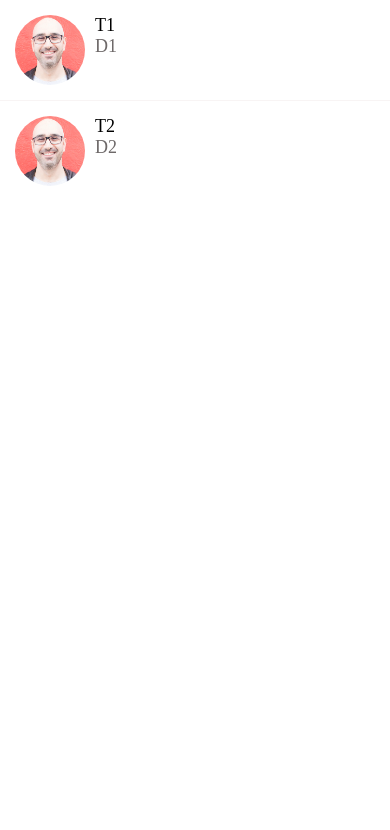
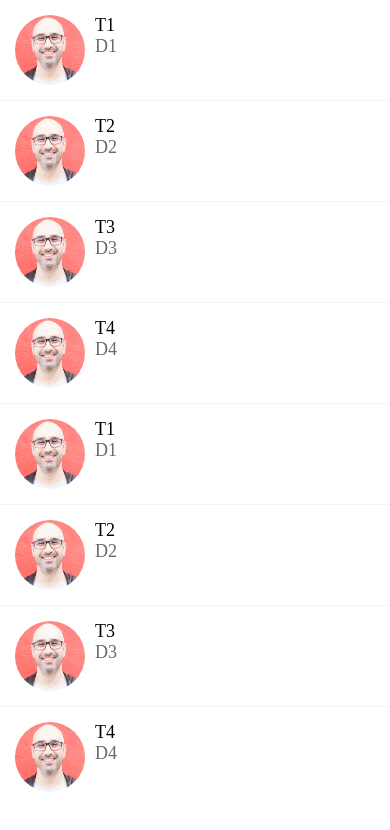
Before and after one commit to gnokto/ReactNativeApp, a React Native app: screen / in a window 390 px wide. Shown: the top 830 px of the page. Built offline with nearby package versions, Linux system fonts and the light colour scheme.

Commit message:
Touchable message screen and list items

```diff
--- a/app/components/ListItem.js
+++ b/app/components/ListItem.js
@@ -1,11 +1,14 @@
 import React from 'react';
-import { View, StyleSheet, Image } from 'react-native';
+import { View, StyleSheet, Image, TouchableHighlight } from 'react-native';
 import AppText from './AppText';
 import colors from '../config/colors';
 
 
-function ListItem({ title, description, image }) {
+function ListItem({ title, description, image, onPress }) {
     return (
+        <TouchableHighlight
+            underlayColor={colors.light}
+            onPress={onPress}>
             <View style={styles.container}>
                 <Image style={styles.image} source={image} />
                 <View>
@@ -13,6 +16,7 @@ function ListItem({ title, description, image }) {
                     <AppText style={styles.description}>{description}</AppText>
                 </View>
             </View>
+        </TouchableHighlight>
     )
 }
 
--- a/app/screens/MessagesScreen.js
+++ b/app/screens/MessagesScreen.js
@@ -17,6 +17,42 @@ const messages = [
         title: 'T2',
         description: 'D2',
         image: require('../assets/mosh.jpg')
+    },
+    {
+        id: 3,
+        title: 'T3',
+        description: 'D3',
+        image: require('../assets/mosh.jpg')
+    },
+    {
+        id: 4,
+        title: 'T4',
+        description: 'D4',
+        image: require('../assets/mosh.jpg')
+    },
+    {
+        id: 5,
+        title: 'T1',
+        description: 'D1',
+        image: require('../assets/mosh.jpg')
+    },
+    {
+        id: 6,
+        title: 'T2',
+        description: 'D2',
+        image: require('../assets/mosh.jpg')
+    },
+    {
+        id: 7,
+        title: 'T3',
+        description: 'D3',
+        image: require('../assets/mosh.jpg')
+    },
+    {
+        id: 8,
+        title: 'T4',
+        description: 'D4',
+        image: require('../assets/mosh.jpg')
     }
 ]
 
@@ -30,7 +66,8 @@ function MessagesScreen(props) {
                     <ListItem
                         title={item.title}
                         description={item.description}
-                        image={item.image} />
+                        image={item.image}
+                        onPress={() => console.log("Message selected", item)} />
                 }
                 ItemSeparatorComponent={ListItemSeparator}
             />
```
Lines whose indentation alone changed are shown as unchanged.
